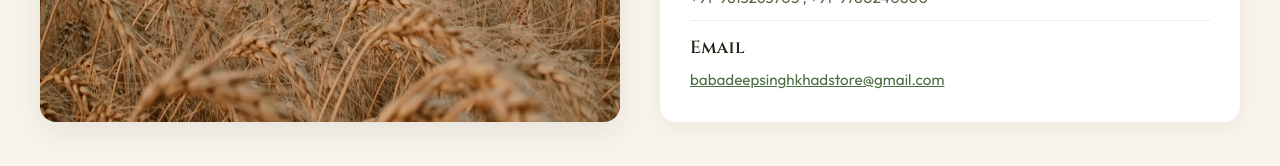
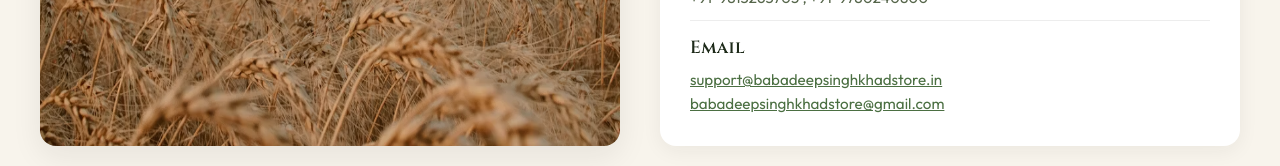
Before and after one commit to mahajanv44/babadeepsingh, a Next.js app: page / in a window 1280 px wide. Shown: the part 4755-4921 px from the top of the page. Built offline with nearby package versions, Linux system fonts and the light colour scheme.

Commit message:
feat: add support email to contact page and include products page in sitemap

```diff
--- a/src/app/sitemap.ts
+++ b/src/app/sitemap.ts
@@ -8,6 +8,7 @@ export default function sitemap(): MetadataRoute.Sitemap {
 
   return [
     { url: baseUrl, lastModified, changeFrequency: "weekly", priority: 1 },
+    { url: `${baseUrl}/products`, lastModified, changeFrequency: "monthly", priority: 0.9 },
     { url: `${baseUrl}/about`, lastModified, changeFrequency: "monthly", priority: 0.8 },
     { url: `${baseUrl}/gallery`, lastModified, changeFrequency: "monthly", priority: 0.8 },
     { url: `${baseUrl}/contact`, lastModified, changeFrequency: "monthly", priority: 0.8 },
--- a/src/components/ContactUs.tsx
+++ b/src/components/ContactUs.tsx
@@ -138,10 +138,16 @@ export default function ContactUs({ onClose }: ContactUsProps) {
               <div className={styles.infoItem}>
                 <h4>Email</h4>
                 <p>
+                  <a href="mailto:support@babadeepsinghkhadstore.in">
+                    support@babadeepsinghkhadstore.in
+                  </a>
+                </p>
+                <p>
                   <a href="mailto:babadeepsinghkhadstore@gmail.com">
                     babadeepsinghkhadstore@gmail.com
                   </a>
                 </p>
+
               </div>
 
             </motion.div>
```
